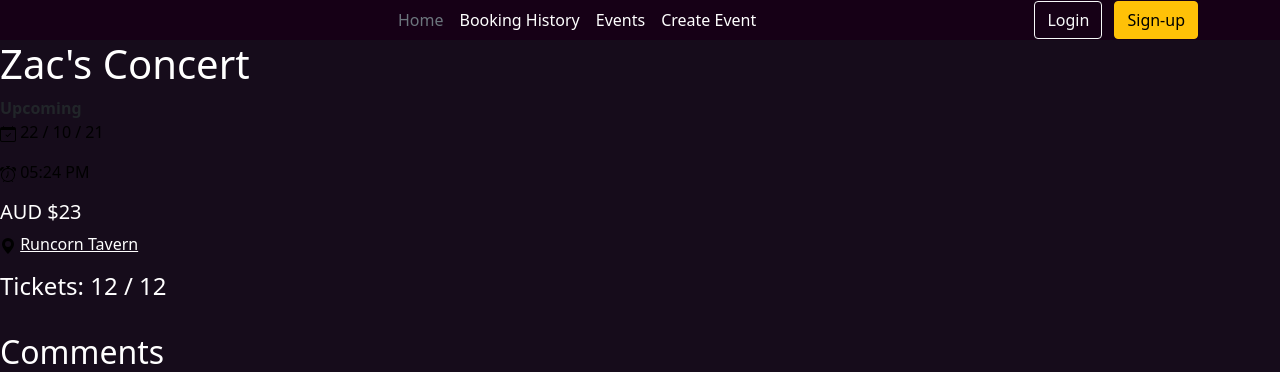
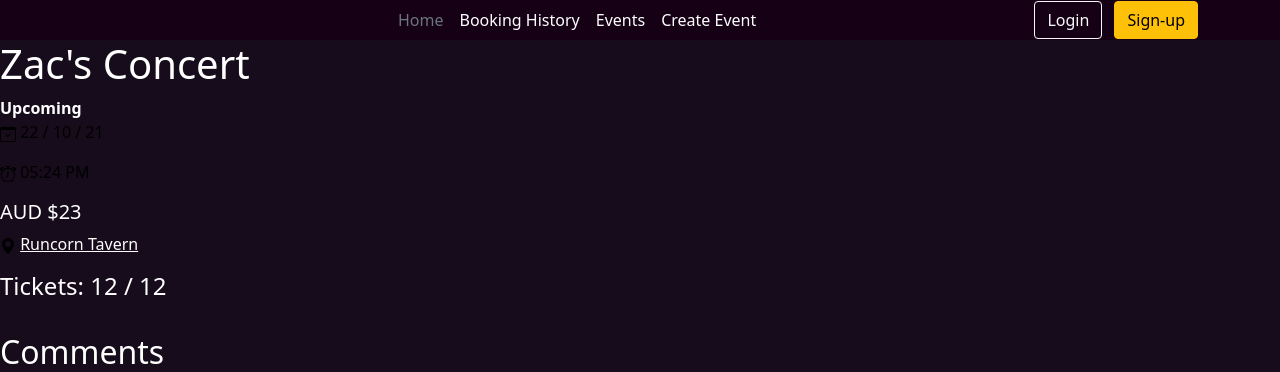
Before and after one commit to zlo120/IAB207-Assignment-3, a Flask app: page /event/view/1 in a window 1280 px wide. Shown: the top 372 px of the page. Run offline with Flask 2, Linux system fonts and the light colour scheme; data comes from the database, SQL or seed files in the repository; some libraries are stand-ins or nearby versions.

Commit message:
Update view.html

```diff
--- a/website/templates/event/view.html
+++ b/website/templates/event/view.html
@@ -2,6 +2,7 @@
 
 {% block body %}
 
+<div class="white">
     <h1>{{event.Name}}</h1>
 
     <strong>{{event.Status}}</strong>
@@ -28,6 +29,6 @@
 
     <h2>Comments</h2>
 
-
+</div>
 
 {% endblock %}
```
Lines whose indentation alone changed are shown as unchanged.
